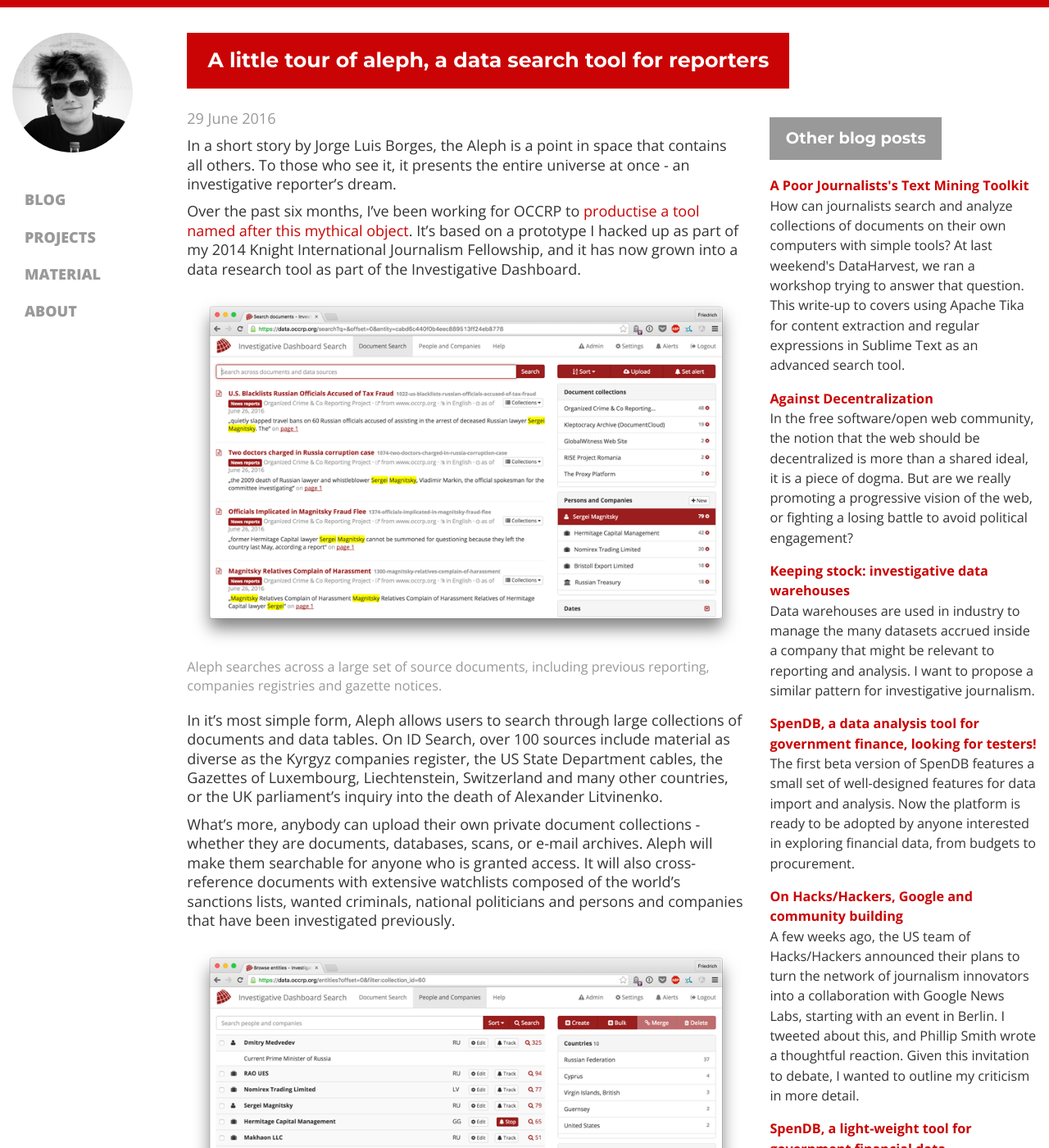
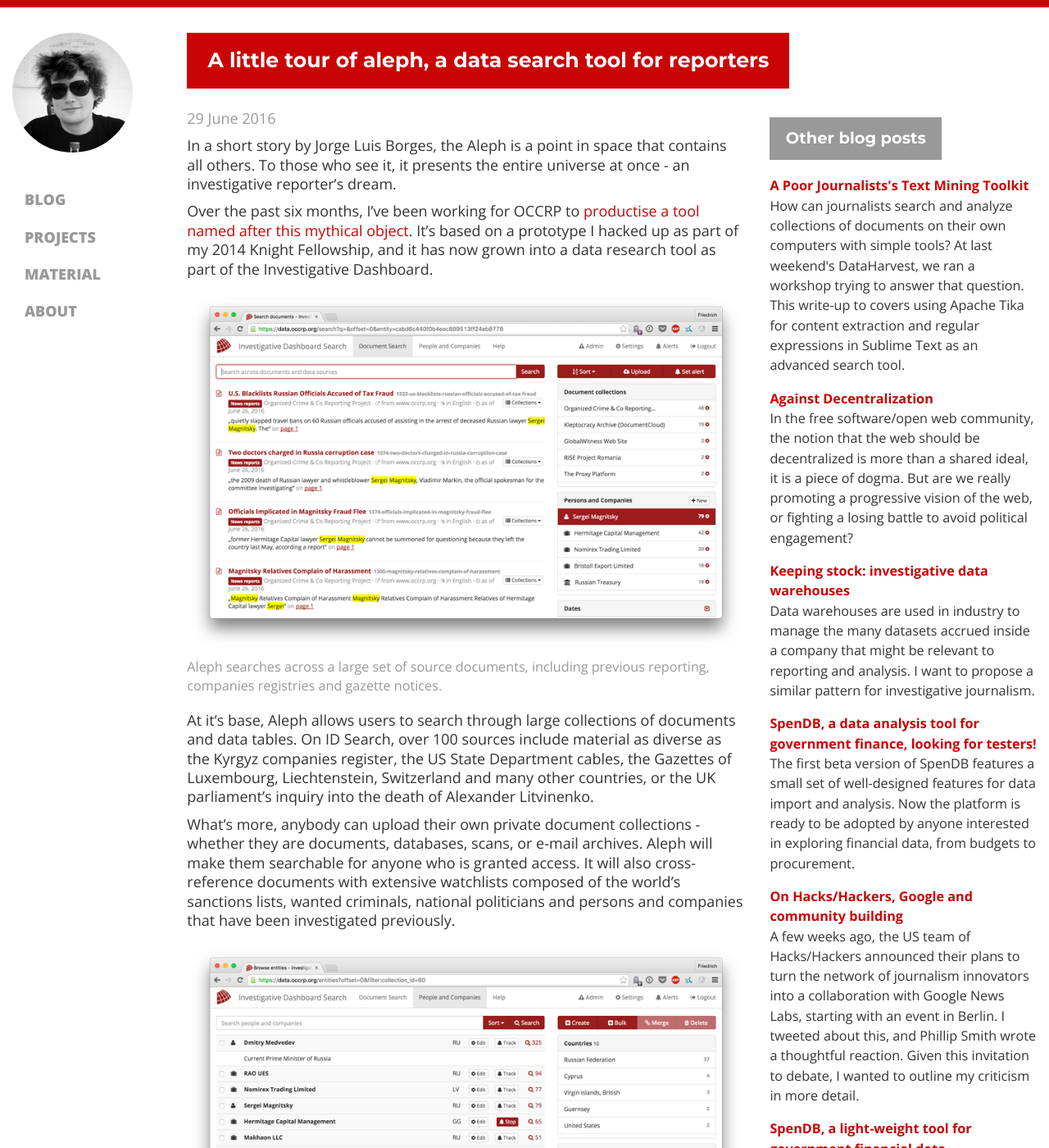
Before and after one commit to pudo/pudo.org, a Jekyll site: the page built from blog/_posts/2016-06-29-aleph.md, in a window 1280 px wide and 1400 px high. Shown: the whole window at 82% size. Built offline with Jekyll 4.4.1, drawn with Linux system fonts in a browser that asks for light colours; nearby versions of some CDN libraries; comment, search, counter and statistics services are not loaded.

Commit message:
small text fixes

```diff
--- a/blog/_posts/2016-06-29-aleph.md
+++ b/blog/_posts/2016-06-29-aleph.md
@@ -15,8 +15,8 @@
 
 Over the past six months, I've been working for OCCRP to [productise a tool named
 after this mythical object](https://data.occrp.org). It's based on a prototype I hacked up as part of my
-2014 Knight International Journalism Fellowship, and it has now grown into a data
-research tool as part of the Investigative Dashboard.
+2014 Knight Fellowship, and it has now grown into a data research tool as part of
+the Investigative Dashboard.
 
 <div class="captioned">
     <a href="https://data.occrp.org/search?entity=cabd6c440f0b4eec889513ff24eb8778">
@@ -28,7 +28,7 @@
     </div>
 </div>
 
-In it's most simple form, Aleph allows users to search through large collections
+At it's base, Aleph allows users to search through large collections
 of documents and data tables. On ID Search, over 100 sources include material as
 diverse as the Kyrgyz companies register, the US State Department cables, the
 Gazettes of Luxembourg, Liechtenstein, Switzerland and many other countries, or
```
